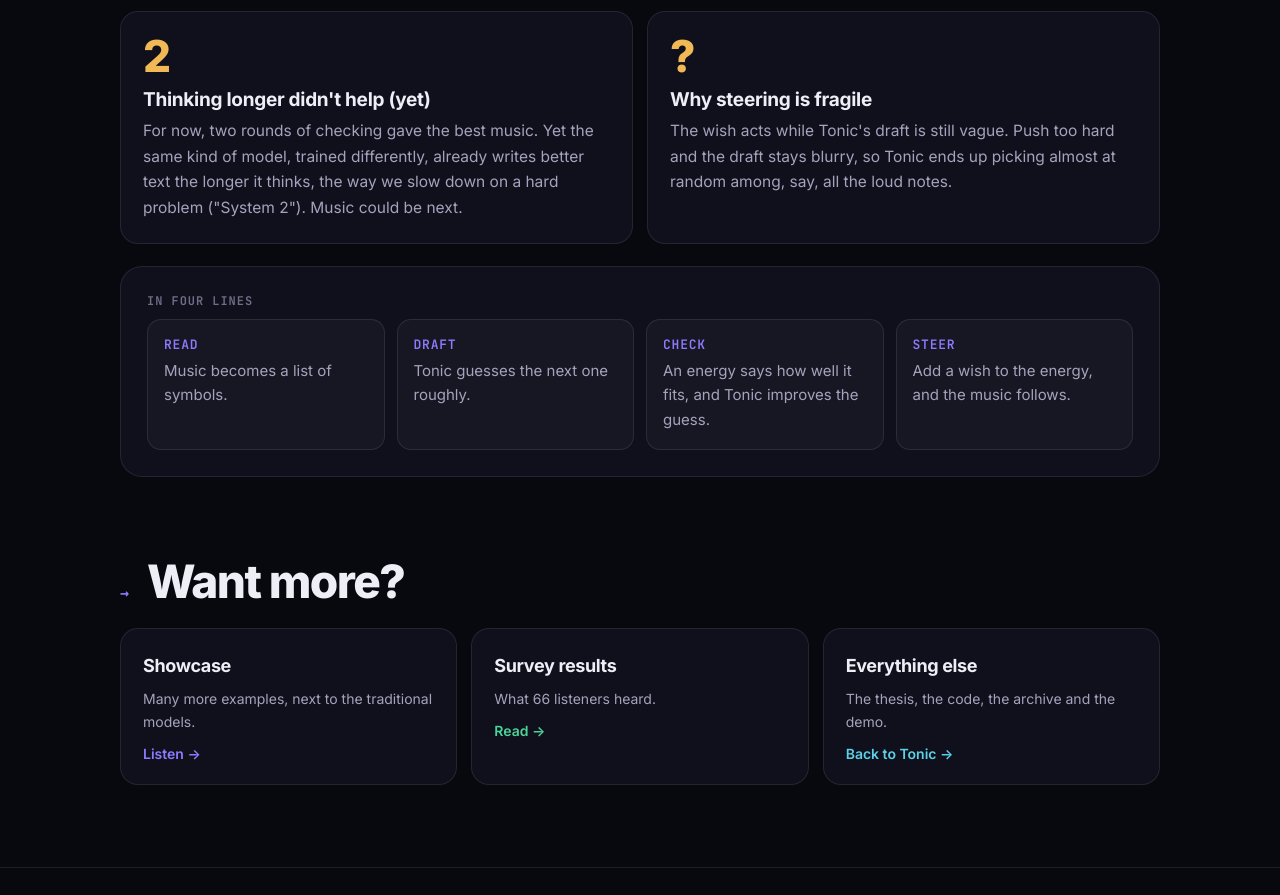
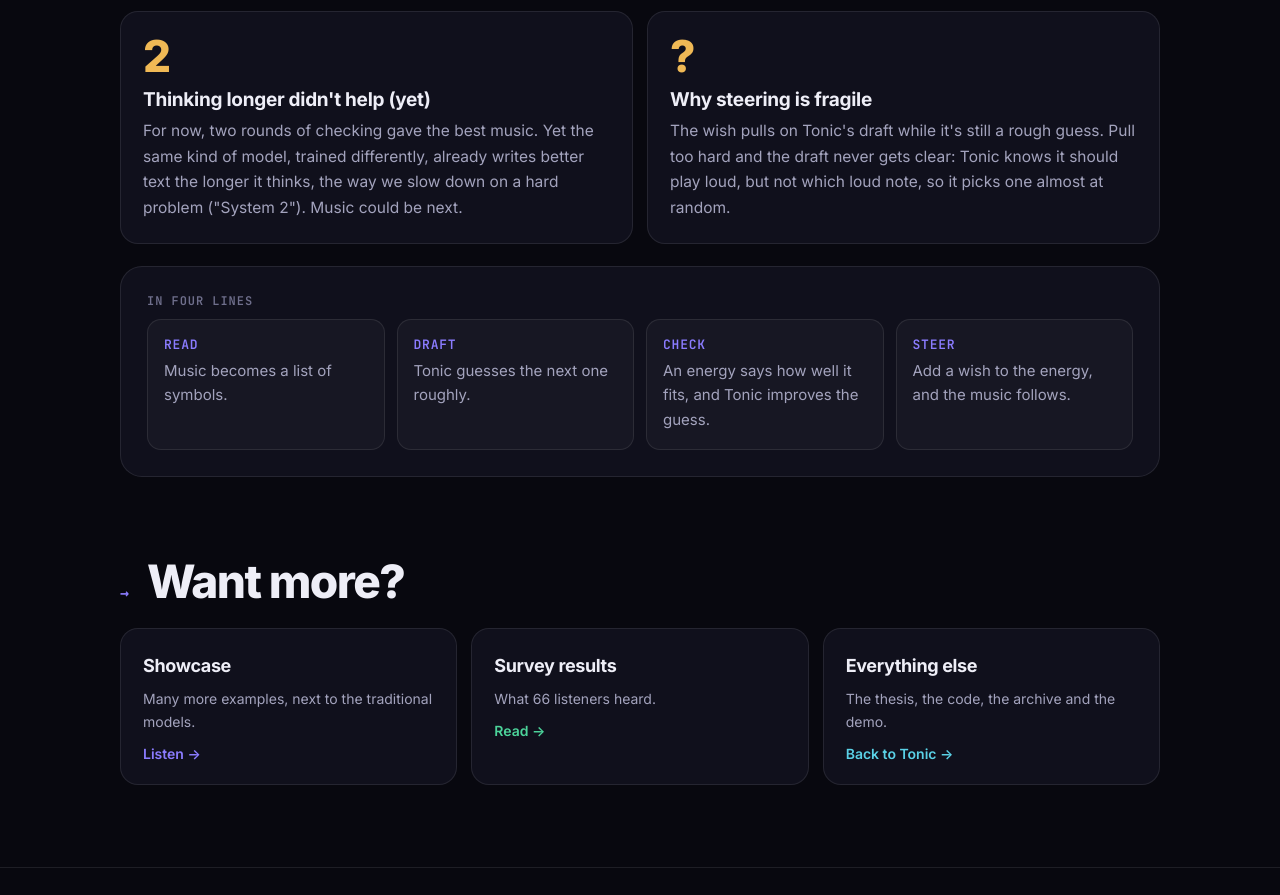
Before and after one commit to RebeccaCeccatelli/tonic, a plain HTML site: page how-it-works/index.html in a window 1280 px wide. Shown: the part 5143-6038 px from the top of the page. Drawn offline with Linux system fonts and the light colour scheme.

Commit message:
How it works: clearer 'Why steering is fragile' box

```diff
--- a/how-it-works/index.html
+++ b/how-it-works/index.html
@@ -345,7 +345,7 @@ footer a { color: var(--muted); }
       <div class="find meh">
         <div class="big">?</div>
         <h3>Why steering is fragile</h3>
-        <p>The wish acts while Tonic's draft is still vague. Push too hard and the draft stays blurry, so Tonic ends up picking almost at random among, say, all the loud notes.</p>
+        <p>The wish pulls on Tonic's draft while it's still a rough guess. Pull too hard and the draft never gets clear: Tonic knows it should play loud, but not which loud note, so it picks one almost at random.</p>
       </div>
     </div>
     <div class="panel reveal" style="margin-top: 22px">
```
